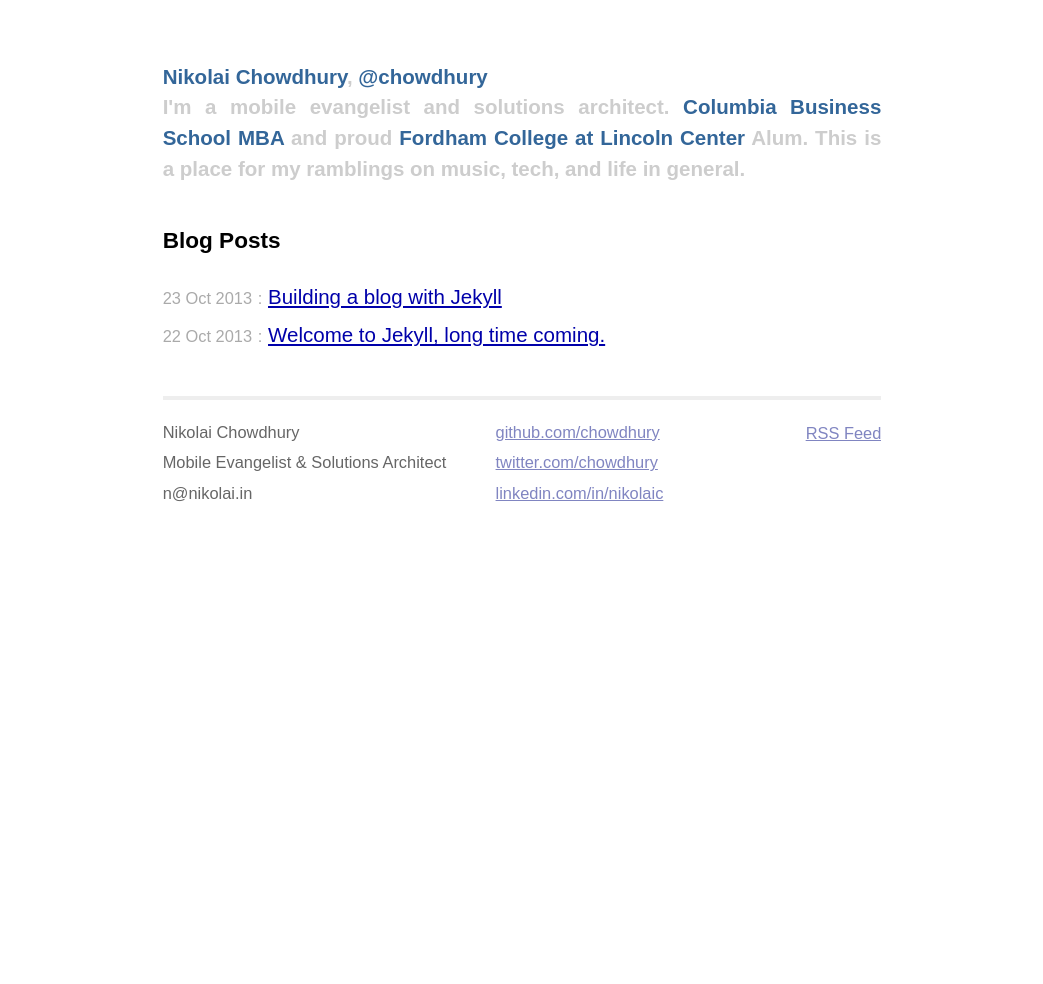
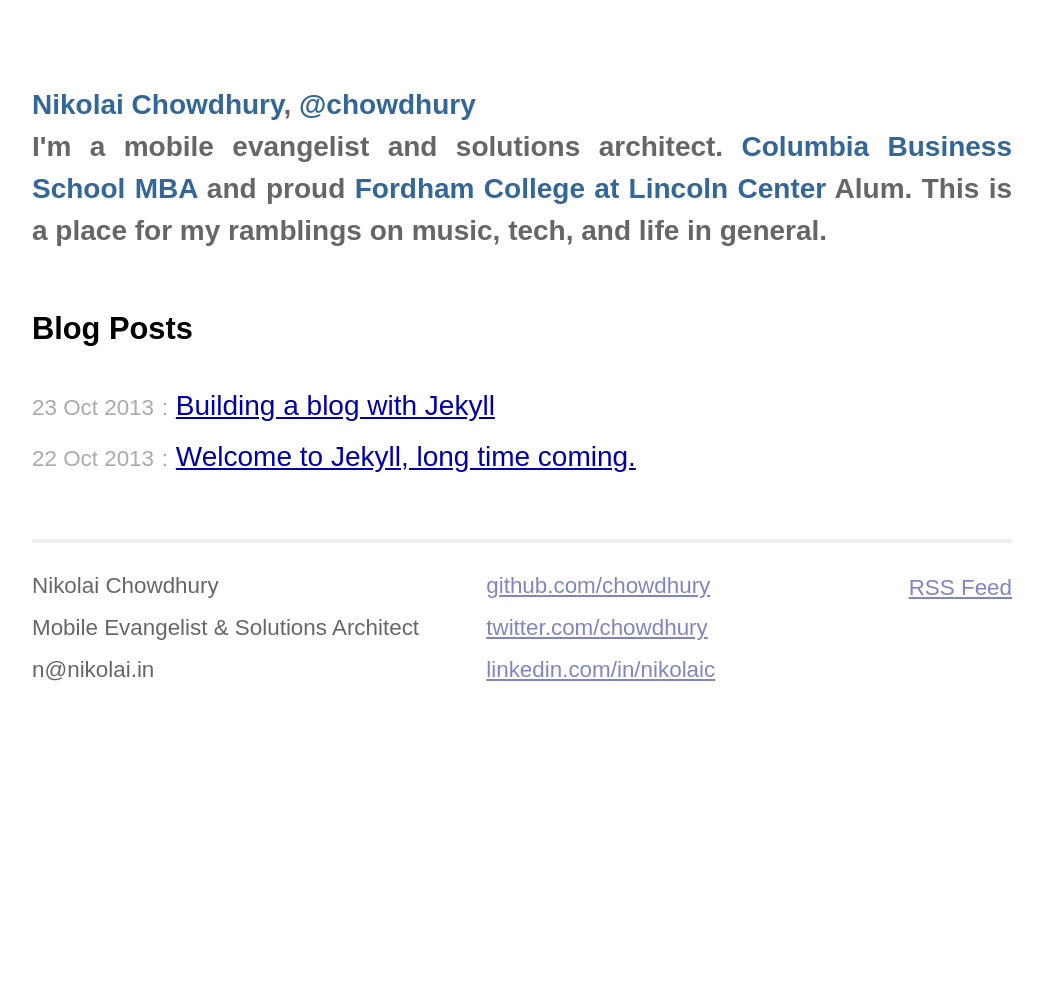
Before and after one commit to chowdhury/nikolai.in, a Jekyll site: the page built from index.html, in a window 1280 px wide. Shown: the whole page, without its empty margins (118-1161 px from the left). Built offline with Jekyll 4.4.1, drawn with Linux system fonts in a browser that asks for light colours; some web fonts are replaced; before the commit the page ends 962 px from its top, so only the background shows below that.

Commit message:
mores styling

```diff
--- a/css/screen.css
+++ b/css/screen.css
@@ -70,7 +70,7 @@
 /*****************************************************************************/
 
 .site {
-	font-size: 110%;
+	font-size: 1.5em;
 	text-align: justify;
 	width: 728px;
 	margin: 3em auto 2em auto;
@@ -82,7 +82,7 @@
 }
 
 .title {
-	color: #cdcdcd;
+	color: #666;
 	font-weight: bold;
 	margin-bottom: 2em;
 }
```
